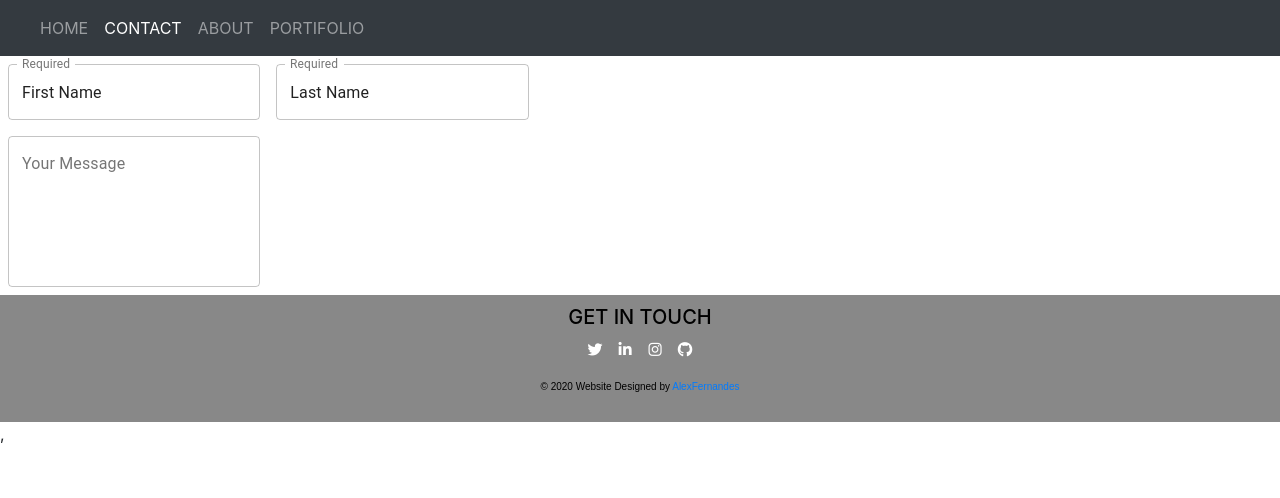
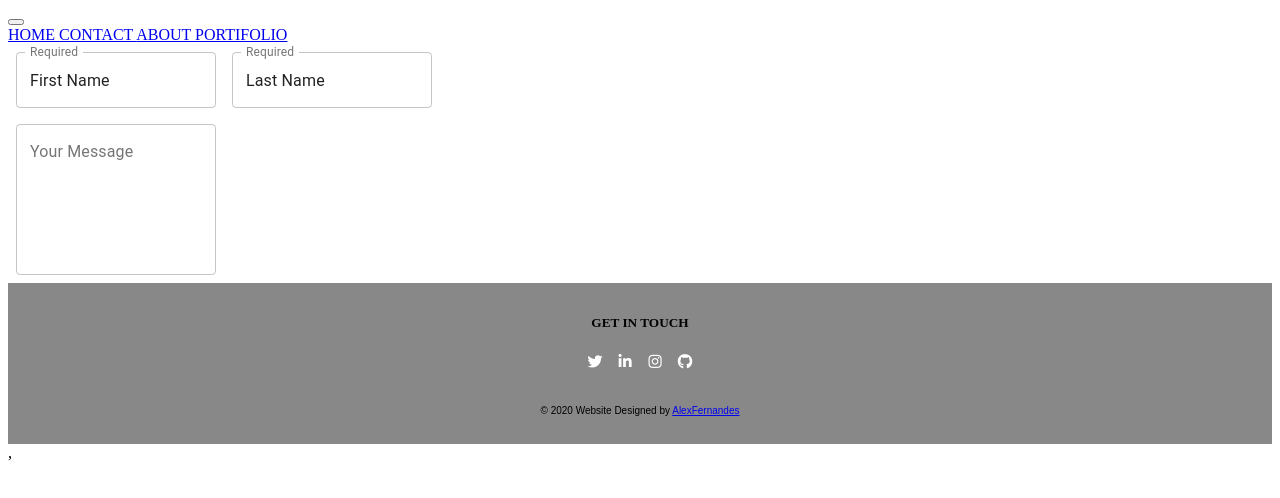
Before and after one commit to aafernands/alex-react-portifolio, a React (Create React App) app: page /contact in a window 1280 px wide. Shown: the top 498 px of the page. Built offline with nearby package versions, Linux system fonts and the light colour scheme.

Commit message:
uninstalled bootstrap

```diff
--- a/package.json
+++ b/package.json
@@ -7,7 +7,7 @@
     "@testing-library/jest-dom": "^5.11.9",
     "@testing-library/react": "^11.2.3",
     "@testing-library/user-event": "^12.6.2",
-    "bootstrap": "^4.6.0",
+    "fontsource-roboto": "^4.0.0",
     "react": "^17.0.1",
     "react-dom": "^17.0.1",
     "react-router-dom": "^5.2.0",
--- a/public/index.html
+++ b/public/index.html
@@ -1,15 +1,12 @@
 <!DOCTYPE html>
 <html lang="en">
+
 <head>
   <meta charset="utf-8" />
   <link rel="icon" href="%PUBLIC_URL%/favicon.ico" />
-    <meta name="viewport" content="minimum-scale=1, initial-scale=1, width=device-width" />
-
+  <meta name="viewport" content="width=device-width, initial-scale=1" />
   <meta name="theme-color" content="#000000" />
-    <meta
-      name="description"
-      content="Web site created using create-react-app"
-    />
+  <meta name="description" content="Web site created using create-react-app" />
   <link rel="apple-touch-icon" href="%PUBLIC_URL%/logo192.png" />
   <!--
       manifest.json provides metadata used when your web app is installed on a
@@ -25,9 +22,11 @@
       work correctly both with client-side routing and a non-root public URL.
       Learn how to configure a non-root public URL by running `npm run build`.
     -->
-    <link rel="stylesheet" href="https://maxcdn.bootstrapcdn.com/bootstrap/4.0.0/css/bootstrap.min.css" integrity="sha384-Gn5384xqQ1aoWXA+058RXPxPg6fy4IWvTNh0E263XmFcJlSAwiGgFAW/dAiS6JXm" crossorigin="anonymous">
+  <!-- <link rel="stylesheet" href="https://maxcdn.bootstrapcdn.com/bootstrap/4.0.0/css/bootstrap.min.css"
+    integrity="sha384-Gn5384xqQ1aoWXA+058RXPxPg6fy4IWvTNh0E263XmFcJlSAwiGgFAW/dAiS6JXm" crossorigin="anonymous"> -->
   <title>React App</title>
 </head>
+
 <body>
   <noscript>You need to enable JavaScript to run this app.</noscript>
   <div id="root"></div>
@@ -41,10 +40,17 @@
       To begin the development, run `npm start` or `yarn start`.
       To create a production bundle, use `npm run build` or `yarn build`.
     -->
-    <script src="https://code.jquery.com/jquery-3.2.1.slim.min.js" integrity="sha384-KJ3o2DKtIkvYIK3UENzmM7KCkRr/rE9/Qpg6aAZGJwFDMVNA/GpGFF93hXpG5KkN" crossorigin="anonymous"></script>
-<script src="https://cdnjs.cloudflare.com/ajax/libs/popper.js/1.12.9/umd/popper.min.js" integrity="sha384-ApNbgh9B+Y1QKtv3Rn7W3mgPxhU9K/ScQsAP7hUibX39j7fakFPskvXusvfa0b4Q" crossorigin="anonymous"></script>
-<script src="https://maxcdn.bootstrapcdn.com/bootstrap/4.0.0/js/bootstrap.min.js" integrity="sha384-JZR6Spejh4U02d8jOt6vLEHfe/JQGiRRSQQxSfFWpi1MquVdAyjUar5+76PVCmYl" crossorigin="anonymous"></script>
+  <!-- <script src="https://code.jquery.com/jquery-3.2.1.slim.min.js"
+    integrity="sha384-KJ3o2DKtIkvYIK3UENzmM7KCkRr/rE9/Qpg6aAZGJwFDMVNA/GpGFF93hXpG5KkN"
+    crossorigin="anonymous"></script>
+  <script src="https://cdnjs.cloudflare.com/ajax/libs/popper.js/1.12.9/umd/popper.min.js"
+    integrity="sha384-ApNbgh9B+Y1QKtv3Rn7W3mgPxhU9K/ScQsAP7hUibX39j7fakFPskvXusvfa0b4Q"
+    crossorigin="anonymous"></script>
+  <script src="https://maxcdn.bootstrapcdn.com/bootstrap/4.0.0/js/bootstrap.min.js"
+    integrity="sha384-JZR6Spejh4U02d8jOt6vLEHfe/JQGiRRSQQxSfFWpi1MquVdAyjUar5+76PVCmYl"
+    crossorigin="anonymous"></script> -->
   <script src="https://kit.fontawesome.com/2ee7fce2a6.js" crossorigin="anonymous"></script>
 
 </body>
+
 </html>
--- a/src/components/pages/Contact.js
+++ b/src/components/pages/Contact.js
@@ -15,6 +15,9 @@
 	const classes = useStyles();
 
 	return (
+
+
+
 		<form className={classes.root} noValidate autoComplete="off">
 			<div>
 				<TextField
--- a/src/index.js
+++ b/src/index.js
@@ -3,7 +3,6 @@
 import App from "./App";
 import { ThemeProvider } from '@material-ui/core/styles';
 import theme from "./theme"
-import "bootstrap/dist/css/bootstrap.min.css";
 
 const rootElement = document.getElementById("root");
 
--- a/src/theme.js
+++ b/src/theme.js
@@ -1,6 +1,6 @@
 import { createMuiTheme } from "@material-ui/core/styles";
 import purple from "@material-ui/core/colors/purple";
-import green from "@material-ui/core/colors/green";
+import yellow from "@material-ui/core/colors/yellow";
 
 const theme = createMuiTheme({
 	palette: {
@@ -8,7 +8,7 @@
 			main: purple[500],
 		},
 		secondary: {
-			main: green[500],
+			main: yellow[500],
 		},
 	},
 });
```
Also changed, not shown: 2 other files (tests, documents, lock files or other folders). Lines whose indentation alone changed are shown as unchanged.
